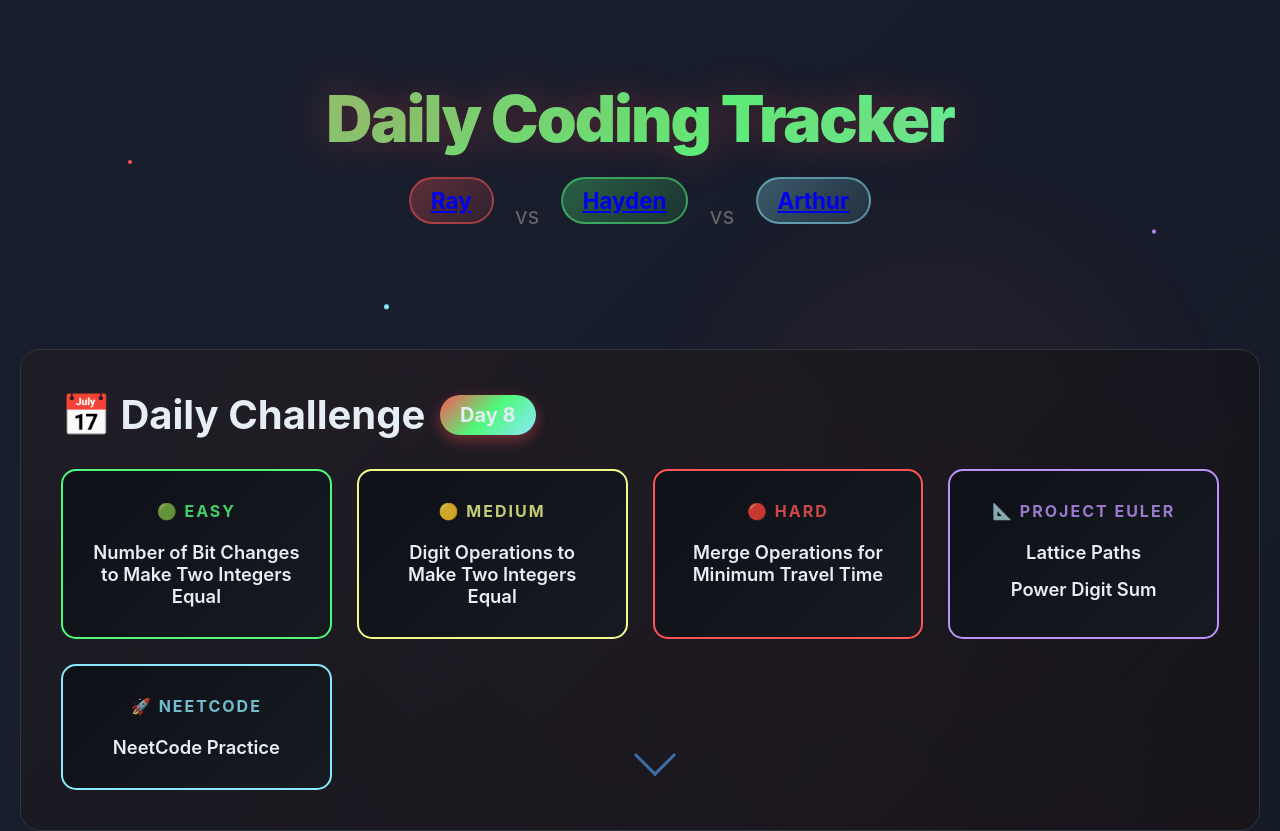
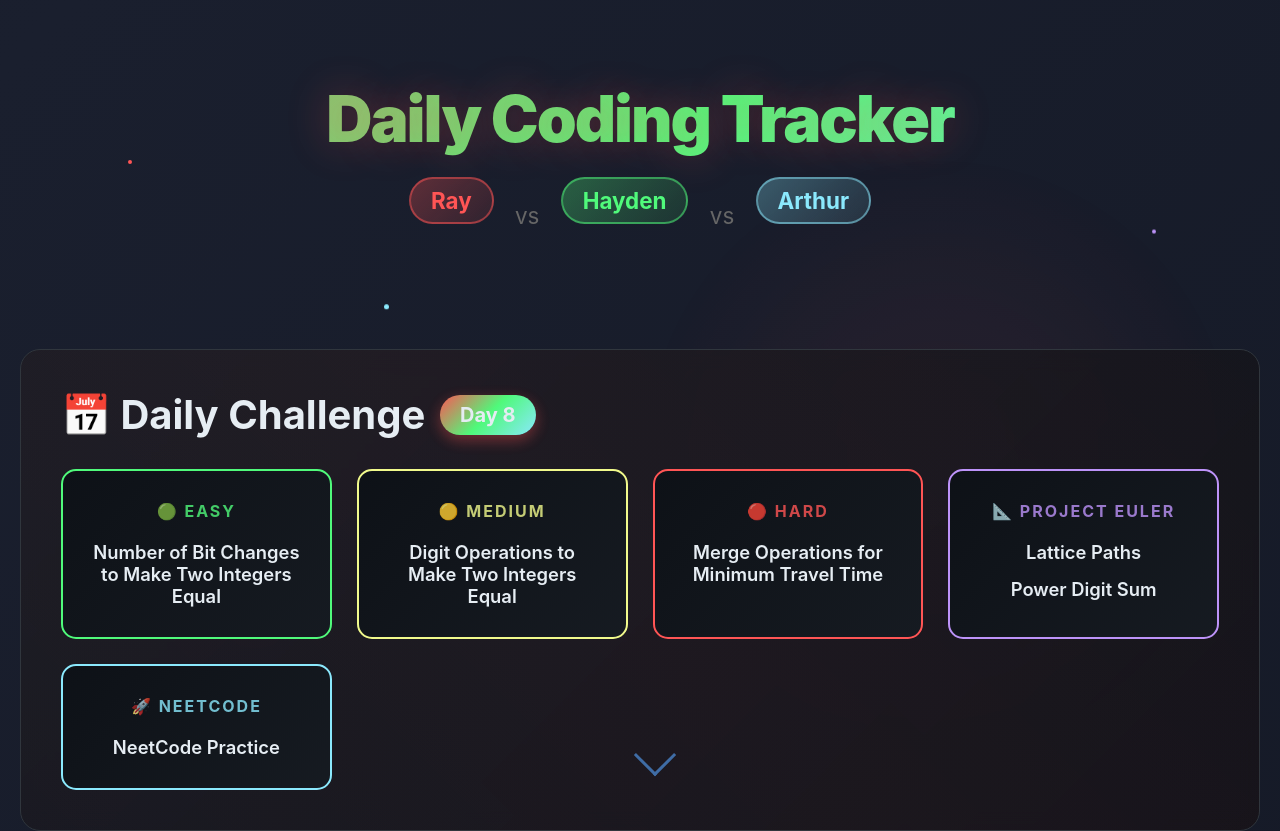
Before and after one commit to cosalt/daily-tracker, a plain HTML site: page index.html in a window 1280 px wide. Shown: the top 831 px of the page. Drawn offline with Linux system fonts and the light colour scheme.

Commit message:
Replace player links with plain text names
with hyperlinks broke the colors

```diff
--- a/index.html
+++ b/index.html
@@ -594,20 +594,11 @@
             <div class="header-glow"></div>
             <h1>Daily Coding Tracker</h1>
             <div class="subtitle">
-                <span class="player ray">
-                  <a href="https://github.com/cosalt" target="_blank" rel="noopener">Ray</a>
-                </span>
+                <span class="player ray">Ray</span>
                 <span style="color: #666;">vs</span>
-
-                <span class="player hayden">
-                  <a href="https://github.com/Electricmantaray" target="_blank" rel="noopener">Hayden</a>
-                </span>
+                <span class="player hayden">Hayden</span>
                 <span style="color: #666;">vs</span>
-
-                <span class="player arthur">
-                  <a href="https://github.com/arthurstevens" target="_blank" rel="noopener">Arthur</a>
-                </span>
-
+                <span class="player arthur">Arthur</span>
             </div>
         </header>
 
```
